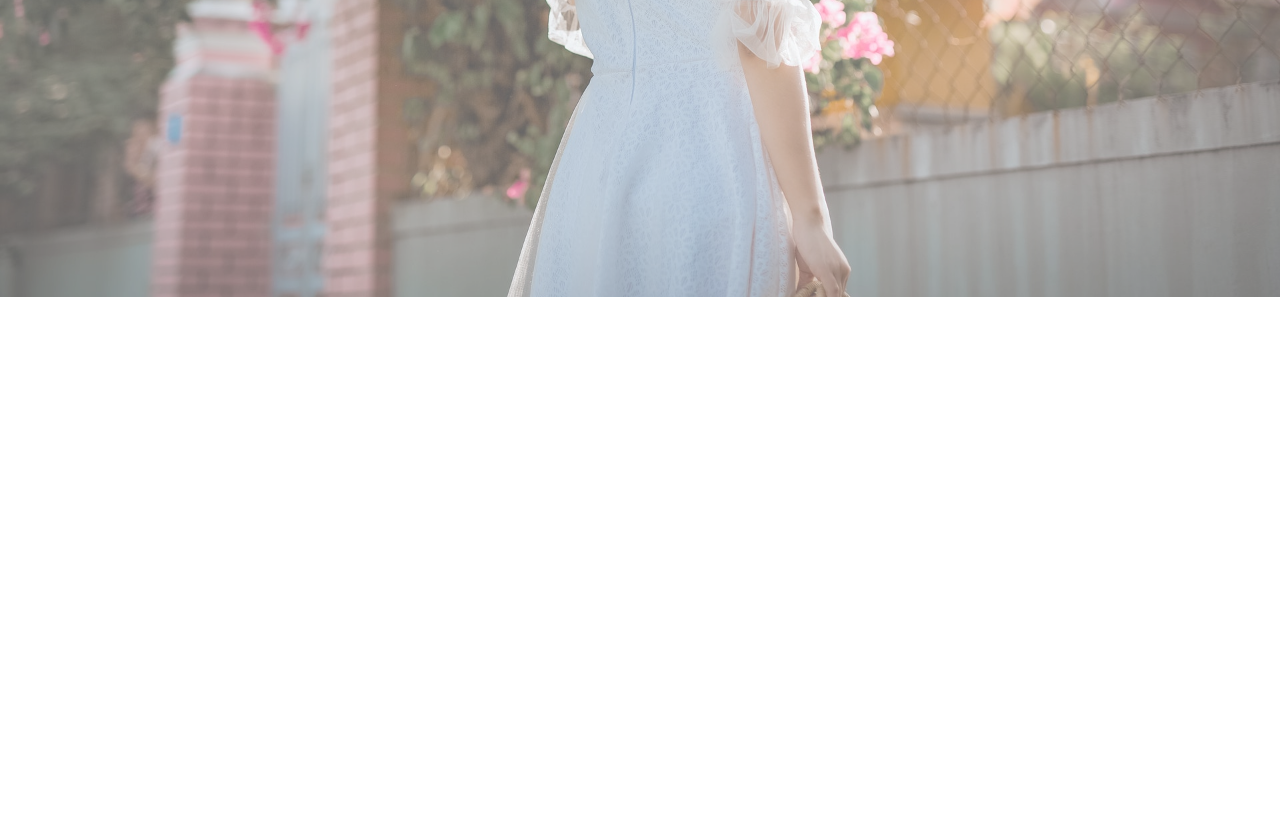
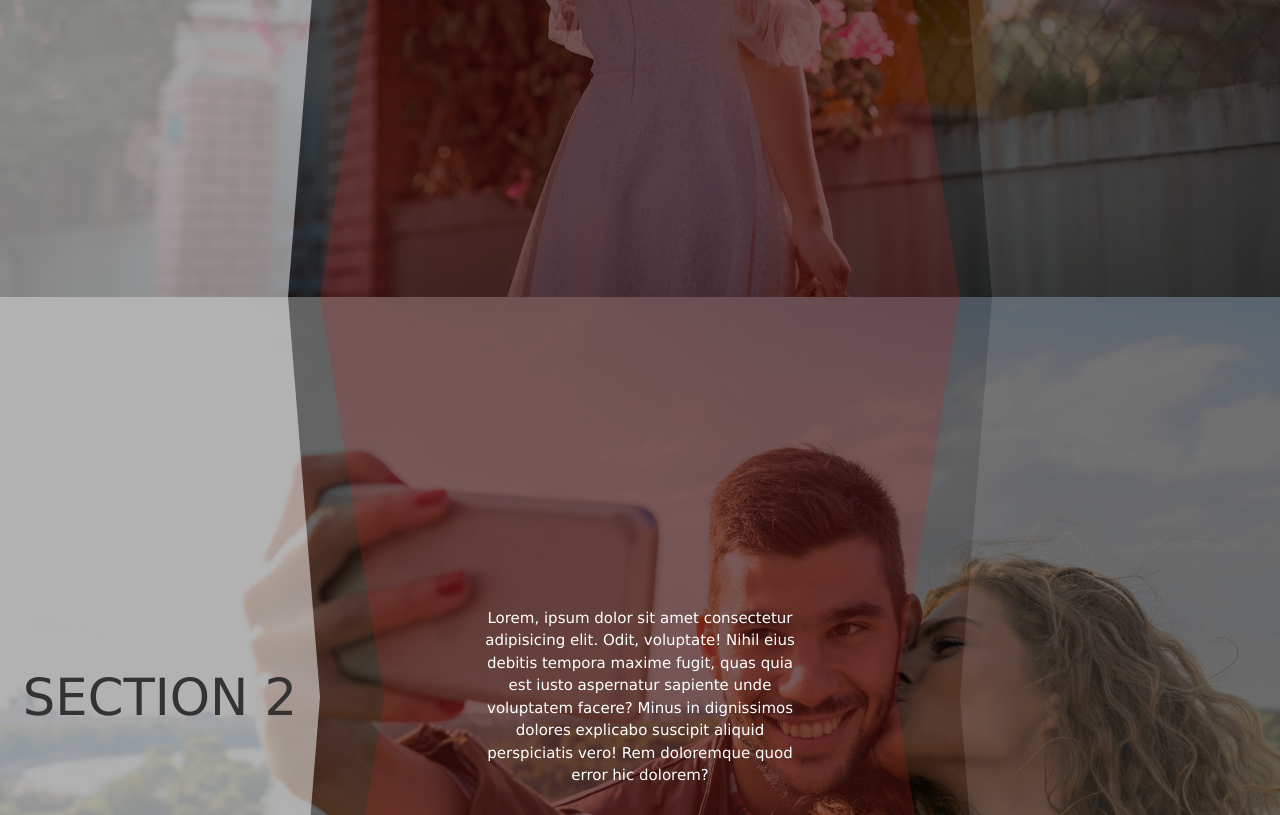
Before and after one commit to jhoyos135/css_and_javascript_tricks, a plain HTML site: page full_page_scroll/full_page_scroll.html in a window 1280 px wide. Shown: the part 503-1318 px from the top of the page. Before the commit the page ends 800 px from the top, so only its background shows below. Drawn offline with nearby package versions, Linux system fonts and the light colour scheme.

Commit message:
added css grid to the full page scroll and more features

```diff
--- a/full_page_scroll/full_page_scroll.html
+++ b/full_page_scroll/full_page_scroll.html
@@ -6,17 +6,20 @@
     <meta http-equiv="X-UA-Compatible" content="ie=edge">
     <link rel="stylesheet" href="https://cdnjs.cloudflare.com/ajax/libs/fullPage.js/3.0.2/fullpage.css" />
     <link rel="stylesheet" href="https://cdnjs.cloudflare.com/ajax/libs/materialize/1.0.0-beta/css/materialize.min.css">
+    <link rel="stylesheet" href="https://unpkg.com/aos@next/dist/aos.css" />
 
     <title>Full Page Scroll</title>
 </head>
 <style>
-    body {
+    body{
         margin: 0;
         padding: 0;
+        overflow-x: hidden;
         font-family: Verdana, Geneva, Tahoma, sans-serif;
     }
     #fullpage {
         height: 100vh;
+        overflow-x: hidden;
     }
     #fullpage .section {
         height: 100vh !important;
@@ -24,15 +27,64 @@
         background-size: cover;
     }
     #fullpage .section h1 {
-        background-color: rgba(255,255,255,0.4);
         color: #333;
         margin: 0;
         padding: 0;
         text-align: center;
-        line-height: 100vh;
-        font-size: 10em;
+        font-size: 4vw;
         text-transform: uppercase;
     }
+    .grid-container {
+        background-color: rgba(0,0,0,0.6);
+        display: grid;
+        grid-template-columns: 1fr 2fr 1fr;
+        grid-template-rows: 1fr 1fr 1fr;
+        height: 100vh;
+        width: 100%;
+
+    }
+    .grid-container .column_1 {
+        display: grid;
+        grid-template-rows: 1fr 1fr 1fr;
+        background: rgba(255,255,255,0.5);
+        grid-column: 1;
+        grid-row: 1/4;
+        clip-path: polygon(90% 0, 100% 50%, 90% 100%, 0 100%, 0 0);
+    }
+    .grid-container .column_1 h1 {
+        grid-row: 2;
+        align-self: center;
+    }
+    .grid-container .column_2 {
+        display: grid;
+        grid-template-rows: 1fr 1fr 1fr;
+        grid-template-columns: 1fr 3fr 1fr;
+        background: rgba(190, 33, 33, 0.2);
+        grid-column: 2;
+        grid-row: 1/4;
+        clip-path: polygon(50% 0%, 100% 0, 90% 50%, 100% 100%, 0 100%, 10% 50%, 0 0);
+    }
+    .grid-container .column_2 p {
+        font-size: 1em;
+        padding: 0 30px;
+        color: white;
+        text-align: center;
+        align-self: center;
+        grid-column: 2;
+        grid-row: 2;
+    }
+    .grid-container .column_3 {
+        display: grid;
+        grid-template-rows: 1fr 1fr 1fr;
+        background: rgba(255,255,255,0.1);
+        grid-column: 3;
+        grid-row: 1/4;
+        clip-path: polygon(10% 0, 100% 0, 100% 100%, 10% 100%, 0 50%);
+            }
+    .grid-container .column_3 p {
+        grid-row: 2;
+    }
+
     #fullpage .section:nth-child(1) {
         background: url('slide_1.jpeg');
         background-size: cover;
@@ -61,40 +113,93 @@
         object-fit: contain;
         background-position: center center;
     }
-    #myMenu {
+    #main_menu {
         display: none;
+    }
+    #fp-nav ul li a span {
+        background: white;
     }
 
 </style>
 <body>
     <div id="fullpage">
-            <ul id="myMenu">
+            <ul id="main_menu">
             <li data-menuanchor="section_1" class="active"><a href="#section_1">First section</a></li>
             <li data-menuanchor="section_2"><a href="#section_2">Second section</a></li>
             <li data-menuanchor="section_3"><a href="#section_3">Third section</a></li>
             <li data-menuanchor="section_4"><a href="#section_4">Fourth section</a></li>
             </ul>
-         <div class="section" data-anchor="section_1"><h1>slide 1</h1></div>
-        <div class="section" data-anchor="section_2"><h1> slide 2</h1></div>
-        <div class="section" data-anchor="section_3"><h1> slide 3</h1></div>
-        <div class="section" data-anchor="section_4"><h1> slide 4</h1></div>
+        <div class="section" data-anchor="section_1">
+            <div class="grid-container">
+                <div class="column_1" data-aos="slide-down" data-aos-delay="450" >
+                        <h1> Section 1</h1>
+                </div>
+                <div class="column_2" data-aos="fade-in"  data-aos-delay="600">
+                        <p> Lorem, ipsum dolor sit amet consectetur adipisicing elit. Odit, voluptate! Nihil eius debitis tempora maxime fugit, quas quia est iusto aspernatur sapiente unde voluptatem facere? Minus in dignissimos dolores explicabo suscipit aliquid perspiciatis vero! Rem doloremque quod error hic dolorem?</p>
+                </div>
+                <div class="column_3" data-aos="slide-up" data-aos-delay="400">
+                </div>
+            </div>
+        </div>
+
+        <div class="section" data-anchor="section_2">
+                <div class="grid-container">
+                        <div class="column_1" data-aos="slide-right"  data-aos-delay="450">
+                            <h1> Section 2</h1>
+                        </div>
+                        <div class="column_2" data-aos="fade-in"  data-aos-delay="500">
+                            <p> Lorem, ipsum dolor sit amet consectetur adipisicing elit. Odit, voluptate! Nihil eius debitis tempora maxime fugit, quas quia est iusto aspernatur sapiente unde voluptatem facere? Minus in dignissimos dolores explicabo suscipit aliquid perspiciatis vero! Rem doloremque quod error hic dolorem?</p>
+                        </div>
+                        <div class="column_3" data-aos="slide-left"  data-aos-delay="400">
+                        </div>
+                    </div>
+        </div>
+
+        <div class="section" data-anchor="section_3">
+                <div class="grid-container">
+                        <div class="column_1" data-aos="slide-down" data-aos-delay="450">
+                            <h1> Section 3</h1>
+                        </div>
+                        <div class="column_2" data-aos="fade-in"  data-aos-delay="500">
+                            <p> Lorem, ipsum dolor sit amet consectetur adipisicing elit. Odit, voluptate! Nihil eius debitis tempora maxime fugit, quas quia est iusto aspernatur sapiente unde voluptatem facere? Minus in dignissimos dolores explicabo suscipit aliquid perspiciatis vero! Rem doloremque quod error hic dolorem?</p>
+                        </div>
+                        <div class="column_3" data-aos="slide-up" data-aos-delay="400">
+                        </div>
+                    </div>
+        </div>
+
+        <div class="section" data-anchor="section_4">
+                <div class="grid-container">
+                        <div class="column_1" data-aos="slide-right" data-aos-delay="450">
+                            <h1> Section 4</h1>
+                        </div>
+                        <div class="column_2" data-aos="fade-in"  data-aos-delay="500">
+                            <p> Lorem, ipsum dolor sit amet consectetur adipisicing elit. Odit, voluptate! Nihil eius debitis tempora maxime fugit, quas quia est iusto aspernatur sapiente unde voluptatem facere? Minus in dignissimos dolores explicabo suscipit aliquid perspiciatis vero! Rem doloremque quod error hic dolorem?</p>
+                        </div>
+                        <div class="column_3" data-aos="slide-left" data-aos-delay="400">
+                        </div>
+                    </div>
+        </div>
+
     </div>
 
+<script src="https://code.jquery.com/jquery-3.3.1.min.js"></script>
+<script src="https://unpkg.com/aos@next/dist/aos.js"></script>
 <script src="https://cdnjs.cloudflare.com/ajax/libs/fullPage.js/3.0.2/fullpage.js"></script>
 <script src="https://cdnjs.cloudflare.com/ajax/libs/fullPage.js/3.0.2/vendors/easings.min.js"></script>
 <script src="https://cdnjs.cloudflare.com/ajax/libs/fullPage.js/3.0.2/vendors/scrolloverflow.min.js"></script>
 <script>
     new fullpage('#fullpage', {
-    menu: '#myMenu',
+    menu: '#main_menu',
     lockAnchors: false,
 	navigation: true,
 	navigationPosition: 'right',
-	navigationTooltips: ['Slide 1', 'Slide 2', 'Slide 3', 'Slide 4'],
-	showActiveTooltip: true,
+	navigationTooltips: ['Section 1', 'Section 2', 'Section 3', 'Section 4'],
+	showActiveTooltip: false,
 	slidesNavigation: true,
 	slidesNavPosition: 'bottom',
     anchors:['section_1', 'section_2', 'section_3', 'section_4'],
-    //options here
+
     licenseKey: 'OPEN-SOURCE-GPLV3-LICENSE',
     autoScrolling:true,
     scrollingSpeed: 900,
@@ -102,7 +207,7 @@
     css3: true,
     easing: 'easeInOutCubic',
     sectionsColor: ['#256887', '#4BBFC3', '#7BAABE', '#5465'],
-    scrollBar: false,
+    scrollBar: true,
     controlArrows: true,
     touchSensitivity: 15,
     sectionSelector: '.section'
@@ -111,6 +216,17 @@
 
     fullpage_api.setAllowScrolling(true);
 
+        $('#fullpage .section').each(function(index, value) {
+
+            let id = $(this).attr('id');
+            if( $(this).attr('data-anchor') != undefined ){
+
+                $(this).attr('id','fullpaged-' + id);
+            }
+
+            });
+
+            AOS.init();
 </script>
 </body>
 </html>
```
Also changed, not shown: Change_fullScreen_image_Hover/change_image_on_hover.html (+2 -4 lines).
